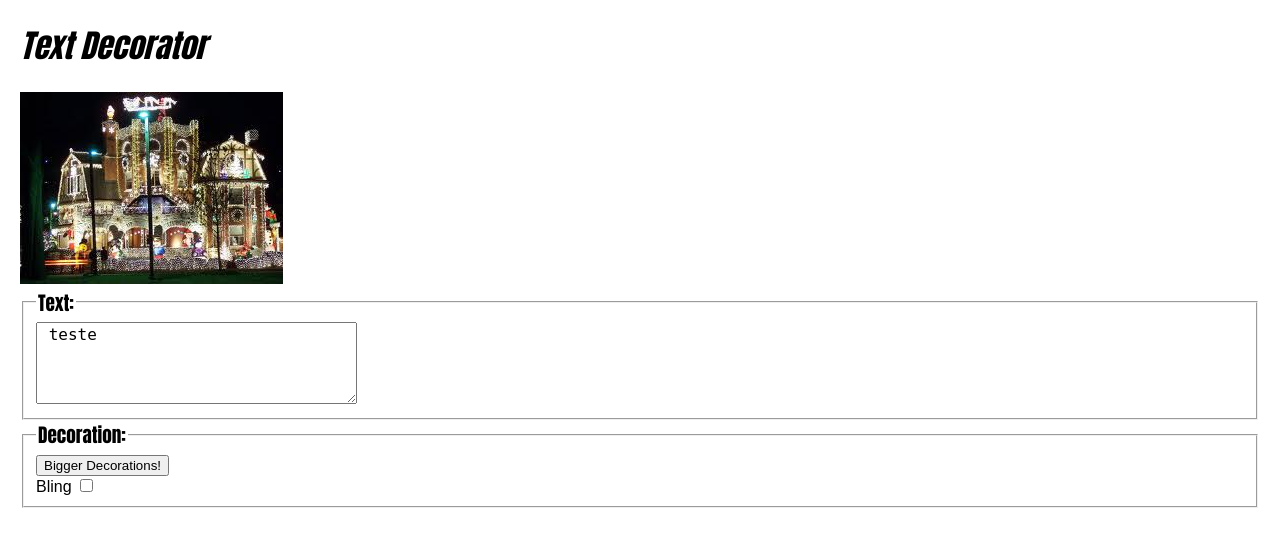
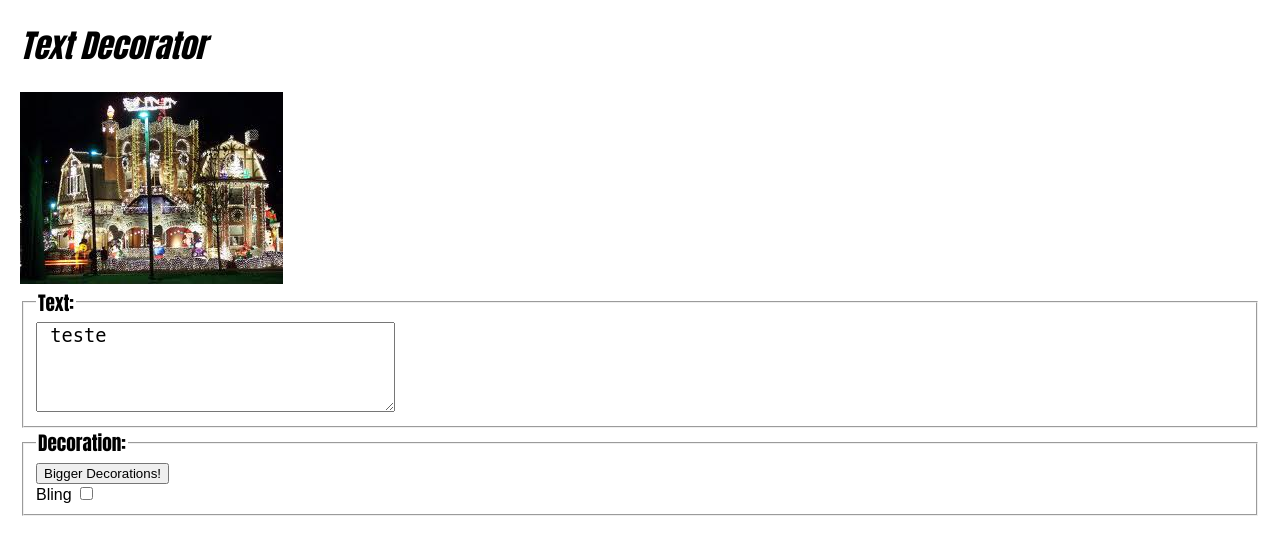
Before and after one commit to manelmiq/wap, a PHP site: page /decorator/decoratemytext.html in a window 1280 px wide. Shown: the top 555 px of the page. Run offline with PHP 8.4, Linux system fonts and the light colour scheme.

Commit message:
decorator lab

```diff
--- a/decorator/decoratemytext.css
+++ b/decorator/decoratemytext.css
@@ -17,6 +17,10 @@ h1 {
     font-family: "Impact", fantasy;
 }
 
+#txtArea{
+    font-size:14pt;
+}
+
 legend {
     font-family: "Impact", fantasy;
     font-size: 120%;
--- a/decorator/decoratemytext.html
+++ b/decorator/decoratemytext.html
@@ -19,7 +19,7 @@
 <!-- Your UI controls go here -->
 <fieldset>
     <legend>Text:</legend>
-    <textarea name="txtArea" id="txtArea" cols="30" rows="4"> teste</textarea>
+    <textarea name="txtArea" id="txtArea" style="font-size:14pt;" cols="30" rows="4" > teste</textarea>
 </fieldset>
 
 <fieldset>
--- a/decorator/decoratemytext.js
+++ b/decorator/decoratemytext.js
@@ -1,15 +1,12 @@
-console.log("teste");
-
 
 function biggerDecoration() {
-    document.getElementById("txtArea").style.fontSize = '14pt';
     var size = (document.getElementById("txtArea").style.fontSize);
     size = parseInt(size);
     console.log(size);
     size += 2;
+    console.log(size);
     document.getElementById("txtArea").style.fontSize = size + "pt";
 }
-
 
 function increaseBytime() {
     setInterval(biggerDecoration, 500);
```
